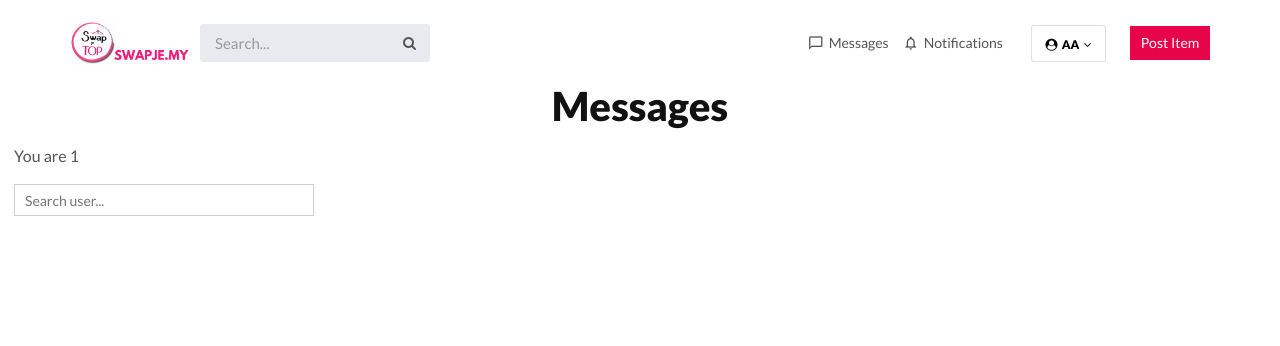
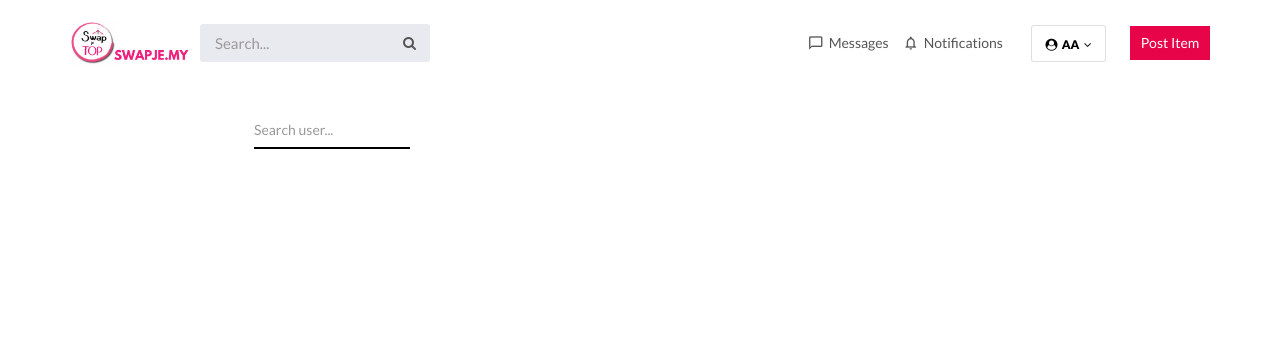
Before and after one commit to 00ZRHun/SWAPJE.MY, a PHP site: page /paypal-payment-gateway-integration-in-php/messaging.php in a window 1280 px wide. Shown: the top 346 px of the page. Run offline with PHP 8.4, Linux system fonts and the light colour scheme; a user stored in the database is signed in; data comes from the database, SQL or seed files in the repository; some libraries are stand-ins or nearby versions.

Commit message:
Style messaging.php and messaging-content.php

```diff
--- a/css/swapje/messaging.css
+++ b/css/swapje/messaging.css
@@ -4,6 +4,10 @@
 
     padding: 1em;
     margin-top: 5em;
+}
+
+.messaging-container h2 {
+    margin-left: 0 !important;
 }
 
 .message-history-div,
@@ -29,19 +51,26 @@
 .message-div-content__username {
     margin: 0;
     margin-right: auto;
+    font: 1rem !important;
 }
 
 /* Formatting search box */
 .search-box{
-    width: 300px;
+    max-width: 300px;
     position: relative;
     display: inline-block;
     font-size: 14px;
+
+    margin-top: 2em;
+    margin-right: auto;
+    margin-bottom: 2em;
 }
 .search-box input[type="text"]{
     height: 32px;
-    padding: 5px 10px;
-    border: 1px solid #CCCCCC;
+    padding: 1.25em 0;
+    border-bottom: 2px solid #000;
+    background-color: transparent !important;
+    border-radius: 0;
     font-size: 14px;
 }
 
@@ -77,21 +106,53 @@
     bottom: 0;
     left: 0;
     right: 0;
+
+    height: max-content;
+    min-height: 100vh;
+    background-color: #f8f8f8;
+}
+
+.message-content-container .messages-container {
+    padding: 2em;
+}
+
+.self-message-div {
+    margin-left: auto;
+}
+
+.self-message-div .message-div-content__username {
+    color: #0882f5 !important;
+}
+
+.message-content-container .message-div {
+    background-color: #f9f9fa;
+    padding: 2em !important;
+    border: 1px solid rgba(0,0,0,.15);
+    /* box-shadow: 0 4px 20px rgba(0,0,0,.125); */
+
+    margin-top: 2em;
+    border-radius: 5px;
+    width: 100%;
+
+    cursor: unset;
 }
 
 .messaging-header {
     padding: 1em;
-    border-bottom: 1px solid rgba(0,0,0,.15);
+    margin-top: 4em;
+
+    background-color: var(--primary-color);
 }
 
 .messaging-tousername {
     margin: 0;
+    color: #fff !important;
 }
 
 .messages-container {
     padding: 0;
     padding-top: 1em;
-    padding-bottom: 5em;
+    padding-bottom: 6em !important;
 }
 
 .message-div-content p{
@@ -116,5 +175,33 @@
 
 .message-preview {
     padding: 0;
-    background-color: #e4e4e4;
+    background-color: #fff;
+    border: 1px solid rgba(0,0,0,.15);
 }
+
+@media screen and (min-width: 768px) {
+    .messaging-container{
+        max-width: 800px;
+        margin: 0 auto;
+        margin-top: 5em;
+    }
+
+    .messages-container, #message-input {
+        max-width: 1200px;
+        width: 100%;
+        margin: 0 auto;
+
+        bottom: .75em;
+    }
+
+
+    .message-content-container .message-div {
+        width: 45%;
+    }
+}
+
+@media screen and (min-width:1024px) {
+    .messaging-header {
+        margin-top: 6em;
+    }
+}
--- a/messaging.php
+++ b/messaging.php
@@ -158,13 +158,13 @@ if (isset($_SESSION['login'])) {
 
 <!--Header-->
 <?php include 'includes/header.php'; ?>
-  <!-- /Header -->
+<!-- /Header -->
 
 <div class="messaging-container">
-    <h2>Messages</h2>
-    <p>You are <?php echo htmlentities($id) ?></p>
+    <!-- <h2>Messages</h2> -->
+    <!-- <p>You are <?php echo htmlentities($id) ?></p> -->
     <div class="search-box">
-    <input type="text" name="search_user" id="search_user" autocomplete="off" placeholder="Search user...">
+    <input type="text" name="search_user" class="form-control" id="search_user" autocomplete="off" placeholder="Search user...">
         <div class="result"></div>
     </div>
 
```
Also changed, not shown: other parts of css/swapje/messaging.css (+21 -5 lines), messaging-content.php (+22 -7 lines).
